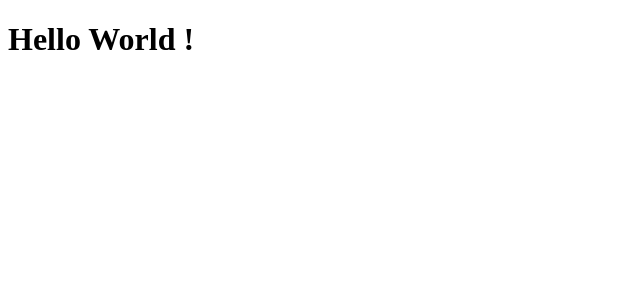
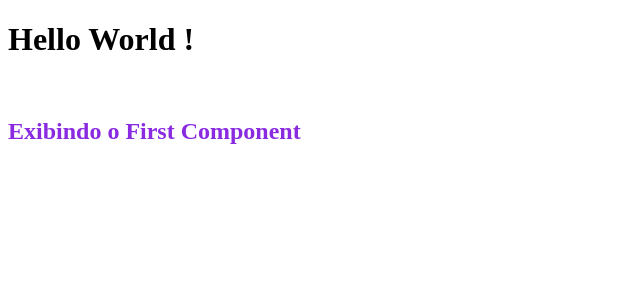
Before and after one commit to ernestopcaraujo/projectReviewAngular, an Angular app in the folder curso-angular/: page / in a window 1280 px wide. Shown: the top 300 px of the page, without its empty margins (0-640 px from the left). Built offline with nearby package versions, Linux system fonts and the light colour scheme.

Commit message:
Inserts First Component on app.component template

```diff
--- a/curso-angular/src/app/app.component.html
+++ b/curso-angular/src/app/app.component.html
@@ -1 +1,2 @@
-<h1>Hello World !</h1>
+<h1>Hello World !</h1><br>
+<app-first-component></app-first-component>
```
